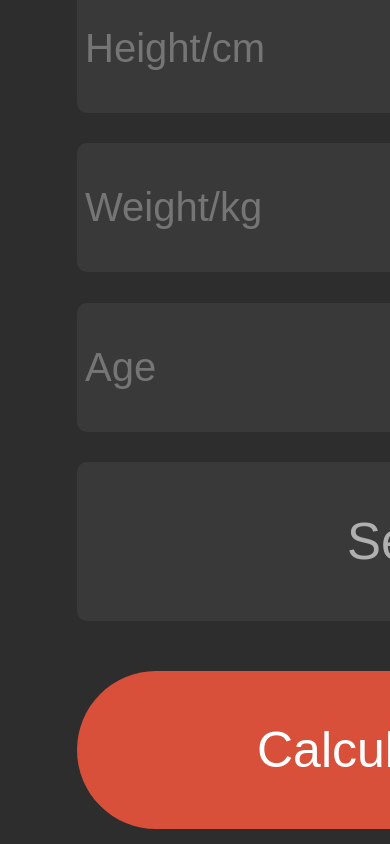
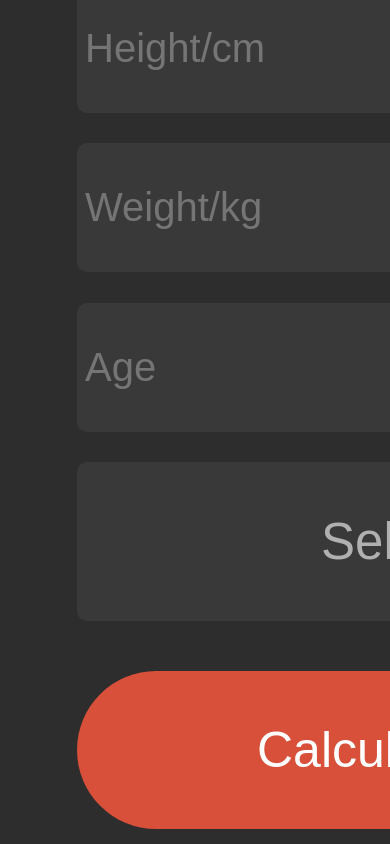
Before and after one commit to ripon301252/fitness, a plain HTML site: page index.html in a window 390 px wide. Shown: the part 11156-12000 px from the top of the page. Drawn offline with nearby package versions, Linux system fonts and the light colour scheme.

Commit message:
Update style.css

```diff
--- a/style.css
+++ b/style.css
@@ -641,7 +641,7 @@ body{
      }
 
      .bmi-select select{
-        padding: 50px 266px;
+        padding: 50px 240px;
         font-size: 51px;
      }
 
```
